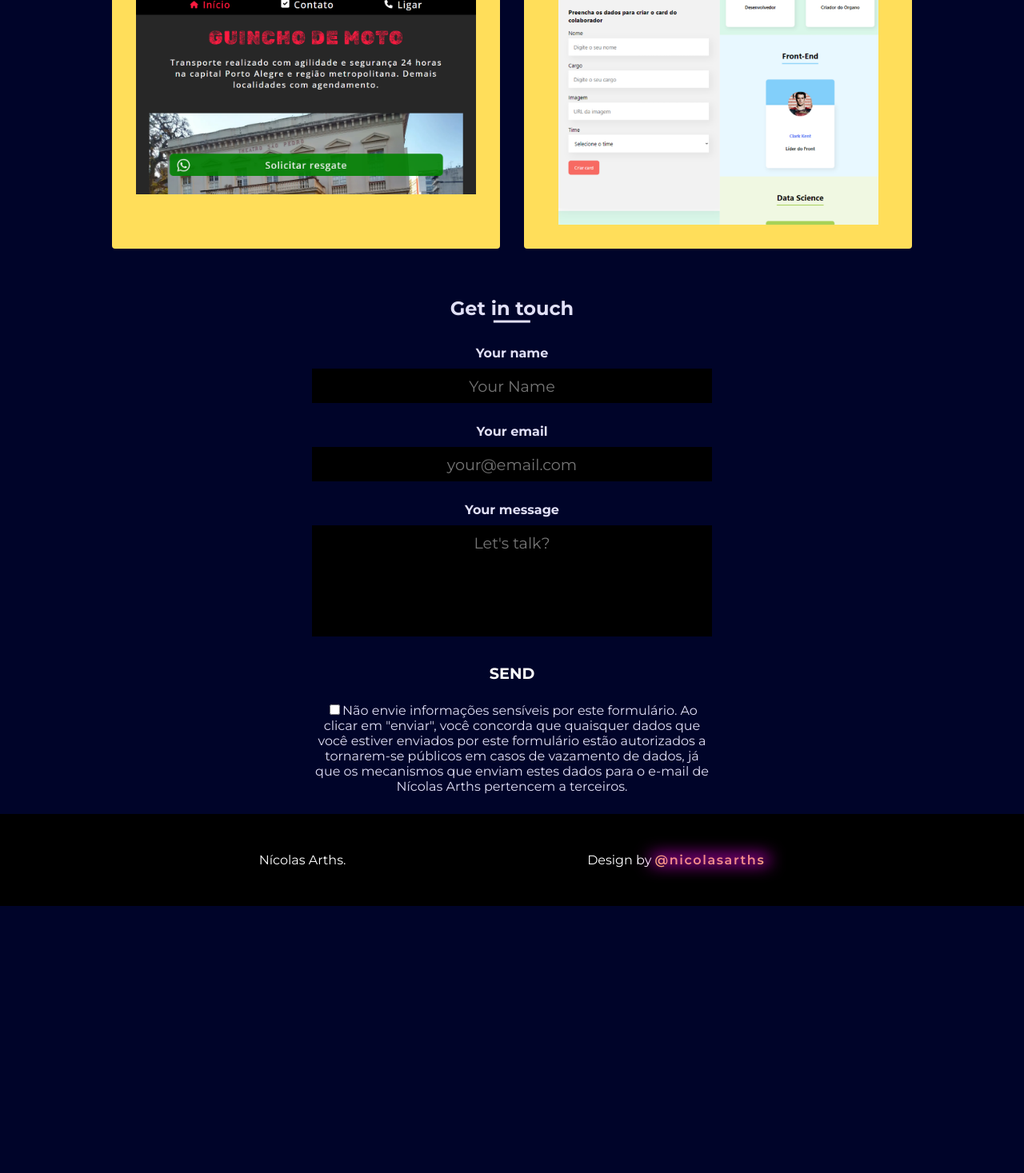
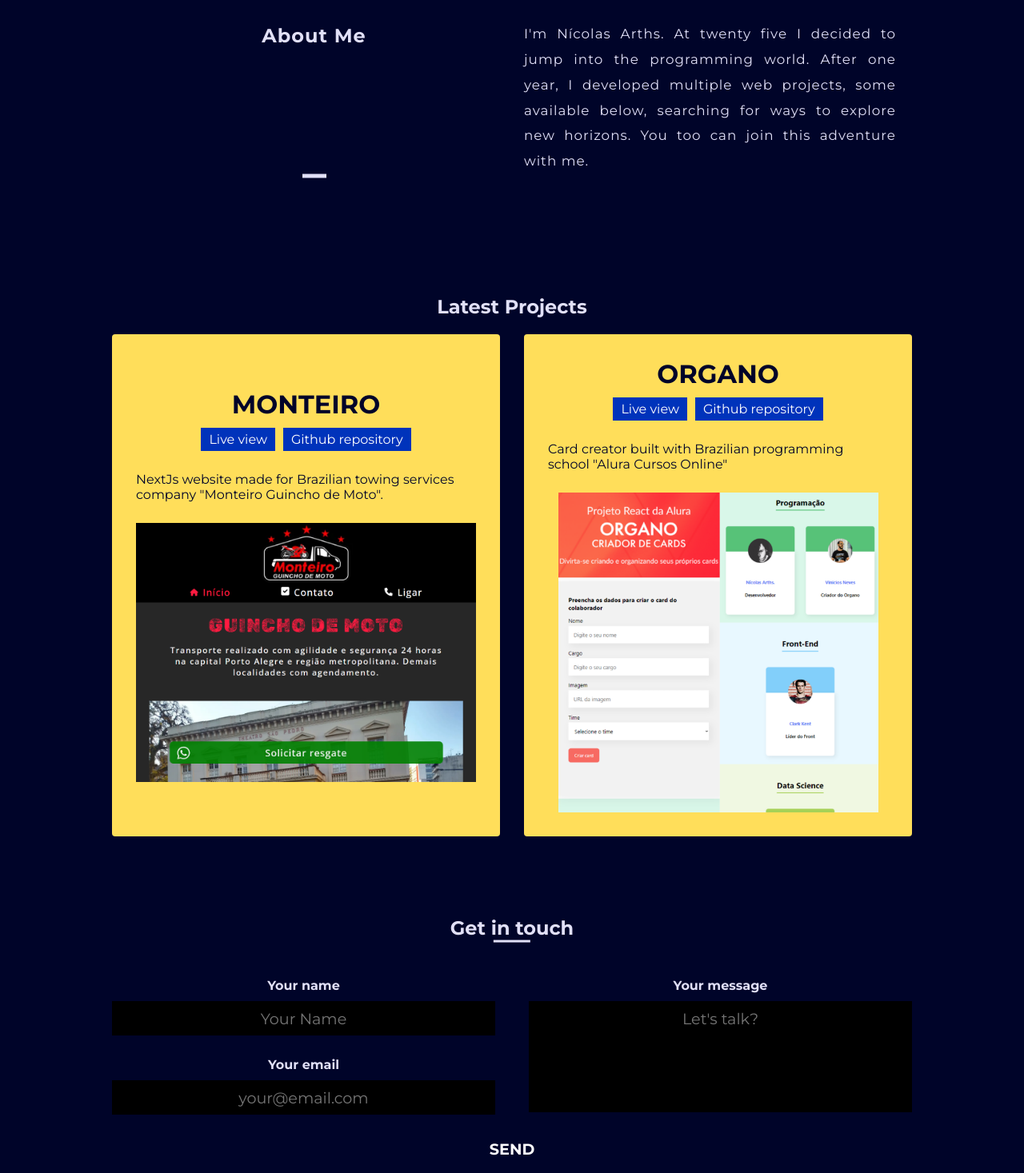
Before and after one commit to nicolasarths/personal-website, a Next.js app: page /en in a window 1280 px wide. Shown: the part 1330-2797 px from the top of the page at 80% size. Before the commit the page ends 2463 px from the top, so only its background shows below. Built offline with nearby package versions, Linux system fonts and the light colour scheme; a web font is replaced by a local one.

Commit message:
refactor EN page

```diff
--- a/src/common/pages/EN/EN.module.sass
+++ b/src/common/pages/EN/EN.module.sass
@@ -1,2 +1,3 @@
 .container
-    padding: 25px
+    padding-inline: 25px
+    position: relative
--- a/src/common/pages/EN/components/Contact/Contact.module.sass
+++ b/src/common/pages/EN/components/Contact/Contact.module.sass
@@ -1,7 +1,7 @@
 @use "styles/variables/classes" as *
 
 .container
-    margin: auto
+    margin: 100px auto
     max-width: 500px
 
     *
@@ -17,3 +17,23 @@
             bottom: -.2em
             width: 30%
             height: .12em
+
+    @media screen and ( min-width: 1000px )
+        max-width: 1200px
+
+        form
+            margin: auto
+            display: grid
+            grid-template-columns: repeat(2, 1fr)
+            gap: 0 42px
+            max-width: 1000px
+
+            .right
+                grid-column-start: 2
+                grid-row-start: 1
+                grid-row-end: 3
+
+            .submit
+                grid-column-start: 1
+                grid-column-end: 3
+                grid-row-start: 3
--- a/src/common/pages/EN/components/Contact/index.js
+++ b/src/common/pages/EN/components/Contact/index.js
@@ -5,11 +5,6 @@ import { hrefs } from "data";
 import SendMailFailureAlert from "common/pages/ContactForm/SendMailFailureAlert";
 import { useContext } from "react";
 import { WindowAlertContext } from "context/windowAlert";
-import Section from "components/Section/index.js";
-import { SquareButton } from "components/Buttons";
-import { faWhatsapp } from "@fortawesome/free-brands-svg-icons";
-import { FontAwesomeIcon } from "@fortawesome/react-fontawesome";
-import Spacer from "components/Spacer";
 import styles from "./Contact.module.sass";
 
 const Contact = () => {
@@ -19,7 +14,7 @@ const Contact = () => {
     e.preventDefault();
 
     const formElements = e.currentTarget.elements;
-    const budgetEmailSubject = `Requisição de orçamento ${v4()}`;
+    const budgetEmailSubject = `Message from the international landing page ${v4()}`;
 
     sendMail(
       formElements,
@@ -55,6 +50,7 @@ const Contact = () => {
           placeholder="your@email.com"
           required
         />
+        <div className={styles.right}>
           <TextArea
             name="message"
             label="Your message"
@@ -62,7 +58,8 @@ const Contact = () => {
             rows="5"
             required
           />
-        <Submit value="Send" />
+        </div>
+        <Submit className={styles.submit} value="Send" lang="en"/>
       </Form>
     </div>
   );
--- a/src/common/pages/EN/components/Header/index.js
+++ b/src/common/pages/EN/components/Header/index.js
@@ -4,15 +4,17 @@ import styles from "./Header.module.sass";
 
 const Header = () => (
   <div className={styles.header}>
+
     <h1>Nícolas Arths</h1>
     <p>
       You have landed on the international version of the Nícolas Arths
       website.
     </p>
     <div className={styles.menu}>
+      <a href="#about">About Me</a>
+      <a href="#projects">Latest Projects</a>
+      <a href={hrefs.GITHUB_PROFILE}>Github</a>
       <a href="#contact">Get in touch</a>
-      <a href="#projects">Latest projects</a>
-      <a href={hrefs.GITHUB_PROFILE}>Github</a>
     </div>
   </div>
 );
--- a/src/common/pages/EN/index.js
+++ b/src/common/pages/EN/index.js
@@ -1,3 +1,5 @@
+import LanguageSwitcher from "common/features/language/components/LanguageSwitcher";
+import About from "./components/About";
 import Contact from "./components/Contact";
 import Header from "./components/Header";
 import Projects from "./components/Projects";
@@ -6,7 +8,9 @@ import styles from "./EN.module.sass"
 
 const EN = () => (
   <div className={styles.container}>
+    <LanguageSwitcher lang="pt-br"/>
     <Header/>
+    <About/>
     <Projects/>
     <Contact/>
   </div>
```
Also changed, not shown: src/common/pages/EN/ContactSuccess/index.js (+12 -6 lines). Lines whose indentation alone changed are shown as unchanged.
